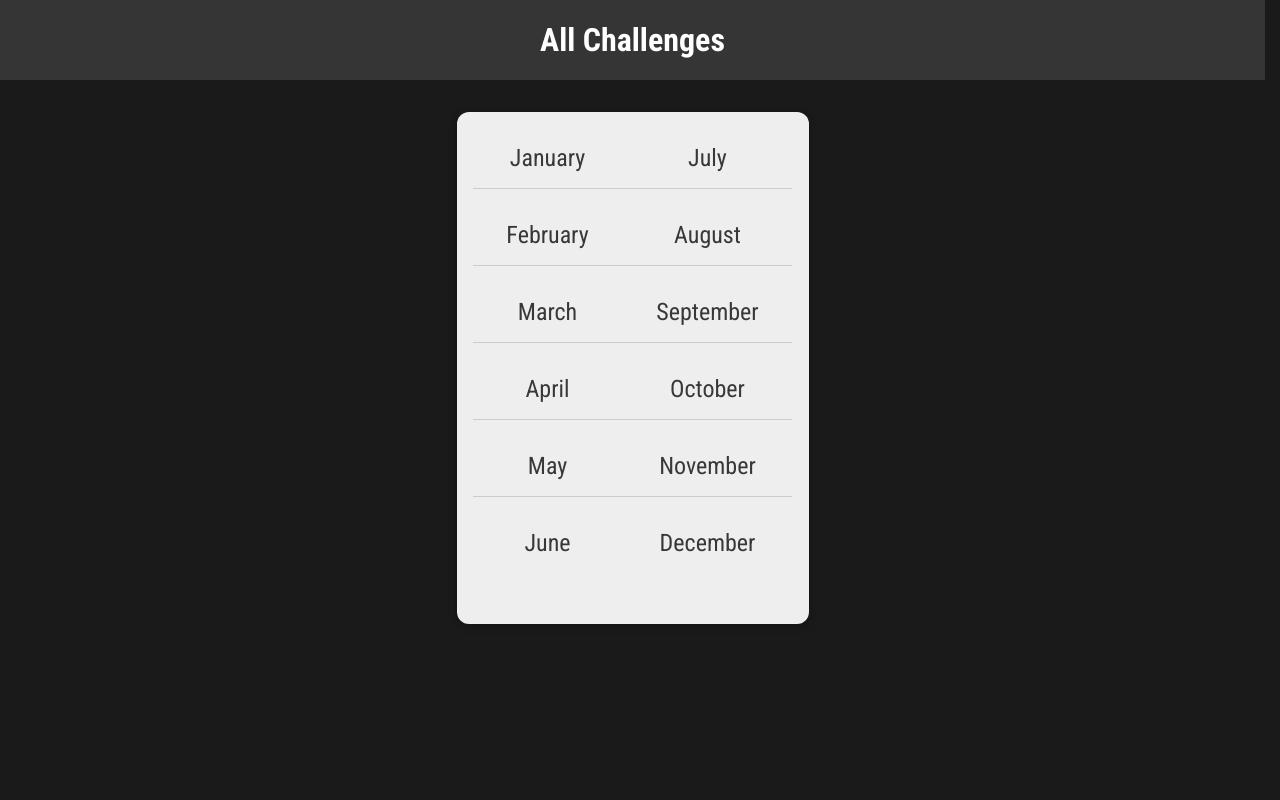
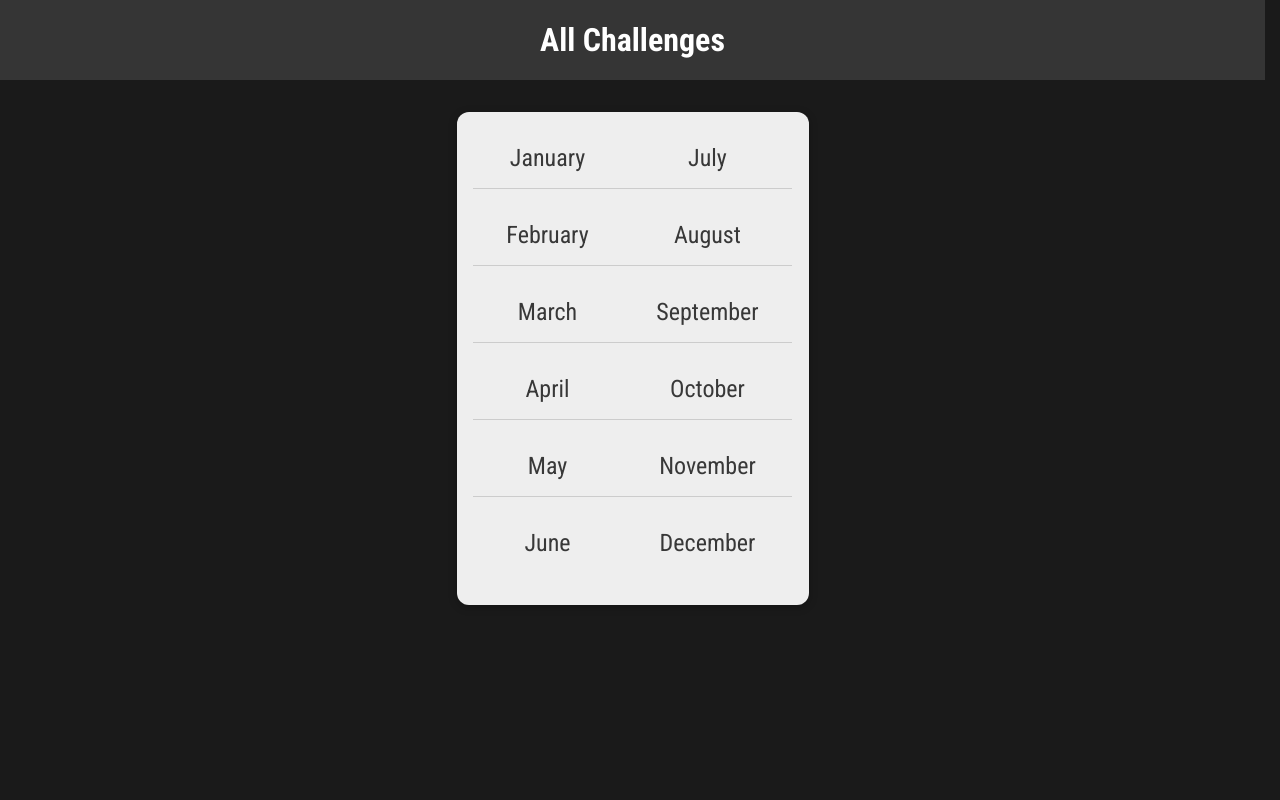
Before and after one commit to rohxn-rai/monthly_challenges, a Django app: page /challenges/ in a window 1280 px wide. Run offline with Django 5.2, Linux system fonts and the light colour scheme.

Commit message:
adjusted height

```diff
--- a/challenges/static/challenges/challenges.css
+++ b/challenges/static/challenges/challenges.css
@@ -9,7 +9,8 @@ ul {
   display: flex;
   flex-direction: column;
   flex-wrap: wrap;
-  height: 30rem;
+  height: auto;
+  max-height: 29.2rem;
   background-color: #eeeeee;
 }
 
```
